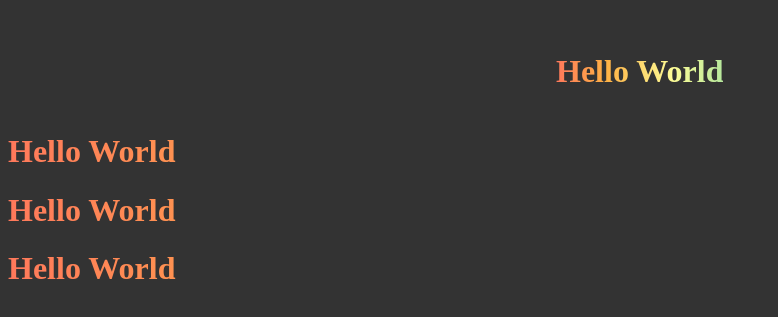
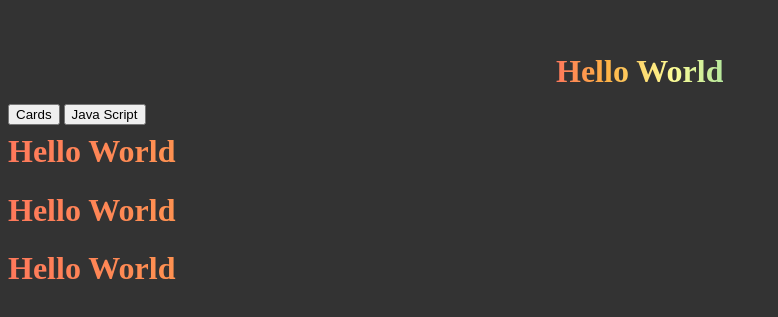
Before and after one commit to R4MG0/fancyAnimations, a plain HTML site: page index.html in a window 1280 px wide. Shown: the part 181-498 px from the top of the page, without its empty margins (0-778 px from the left). Drawn offline with Linux system fonts and the light colour scheme.

Commit message:
made some changes

```diff
--- a/index.html
+++ b/index.html
@@ -4,6 +4,7 @@
     <meta charset="UTF-8" />
     <meta http-equiv="X-UA-Compatible" content="IE=edge" />
     <link rel="stylesheet" href="./style.css" />
+    <link rel="stylesheet" href= "global_styles.css">
     <meta name="viewport" content="width=device-width, initial-scale=1.0" />
     <title>Animations</title>
   </head>
@@ -23,5 +24,9 @@
         <h1 class="slideInMid linear-wipe">Hello World</h1>
       </div>
     </div>
+    <div class="buttonContainer">
+      <button><a href="cards.html">Cards</a></button>
+      <button><a href="jsTry.html">Java Script</a></button>
+    </div>
   </body>
 </html>
```
